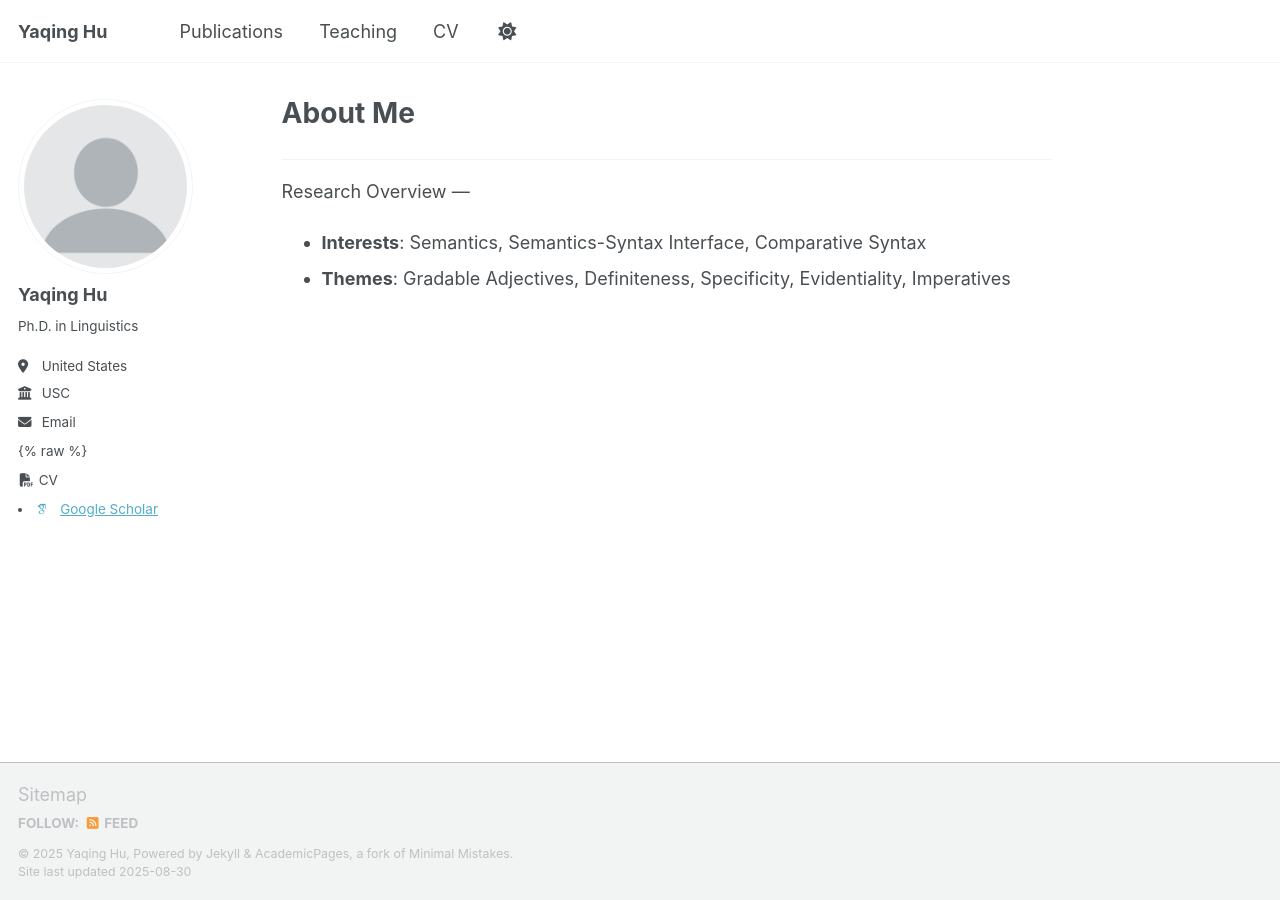
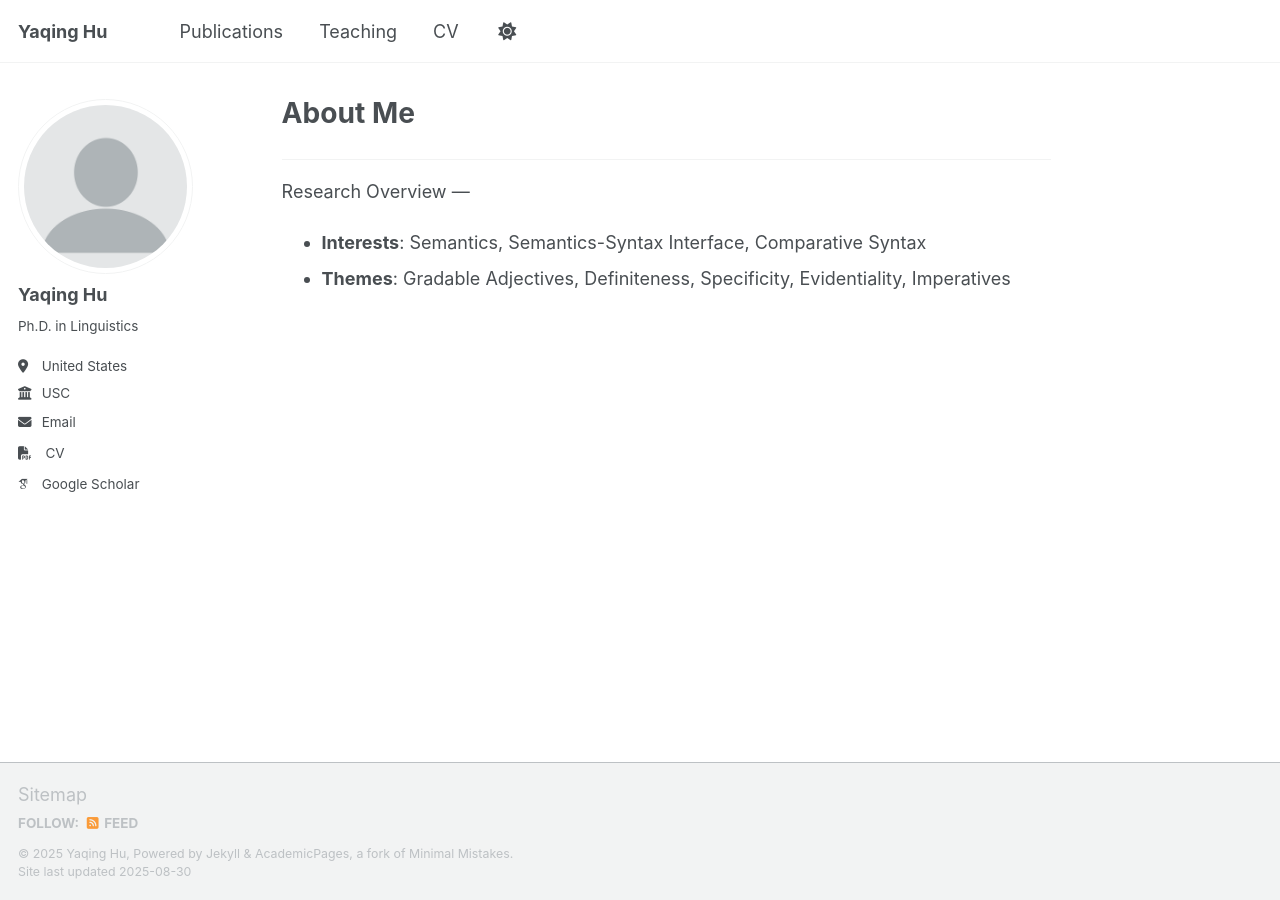
Before and after one commit to Yaqing-Hu/Yaqing-Hu.github.io, a Jekyll site: the page built from _pages/about.md, in a window 1280 px wide. Built offline with Jekyll 4.4.1, drawn with Linux system fonts in a browser that asks for light colours; some web fonts are replaced; a script that is not in the unit is left out.

Commit message:
Update author-profile.html

```diff
--- a/_includes/author-profile.html
+++ b/_includes/author-profile.html
@@ -36,15 +36,14 @@
     {% if author.email %}
       <li><a href="mailto:{{ author.email }}"><i class="fas fa-fw fa-envelope icon-pad-right" aria-hidden="true"></i>{{ site.data.ui-text[site.locale].email_label | default: "Email" }}</a></li>
     {% endif %}
-      {% raw %}<li>
-{% raw %}<li>
+
+    <!-- Custom: CV -->
+    <li class="author__desktop">
       <a href="{{ '/files/Yaqing_Hu_CV.pdf' | relative_url }}" target="_blank" rel="noopener">
-    <i class="fas fa-fw fa-file-pdf" aria-hidden="true"></i>
+        <i class="fas fa-fw fa-file-pdf icon-pad-right" aria-hidden="true"></i>
         <span class="label">CV</span>
       </a>
-</li>{% endraw %}
-
-      </ul>
+    </li>
 
 
       <!-- Font Awesome and Academicons icons / Academic websites -->
```
Lines whose indentation alone changed are shown as unchanged.
